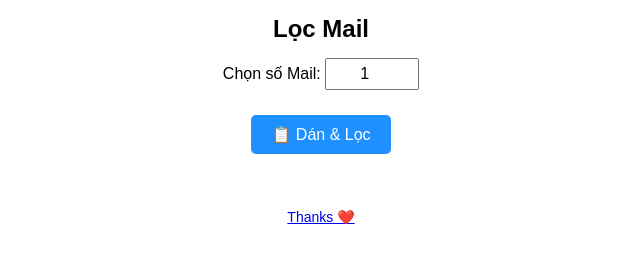
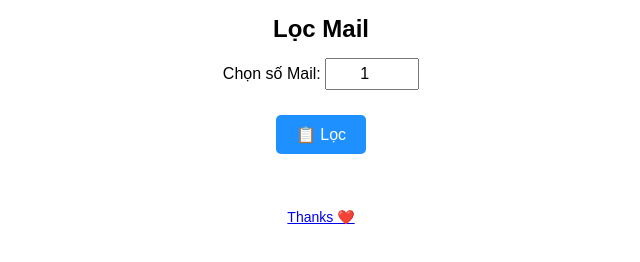
Before and after one commit to chinh-2o04/locmai, a plain HTML site: page index.html in a window 1280 px wide. Shown: the whole page, without its empty margins (319-959 px from the left). Drawn offline with Linux system fonts and the light colour scheme.

Commit message:
Update index.html

```diff
--- a/index.html
+++ b/index.html
@@ -14,7 +14,7 @@
     <input type="number" id="mailIndex" min="1" value="1" onchange="saveMailIndex()">
   </div>
 
-  <button class="paste-btn" onclick="pasteAndFilter()">📋 Dán & Lọc</button>
+  <button class="paste-btn" onclick="pasteAndFilter()">📋 Lọc</button>
 
   <div id="mailList" class="grid"></div>
 
```
